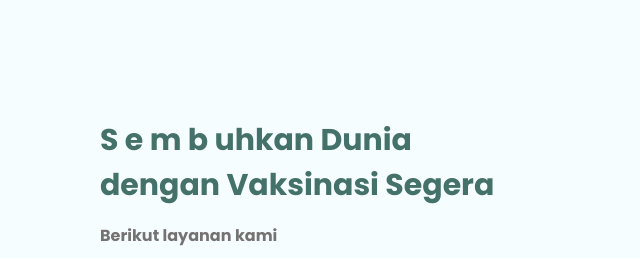
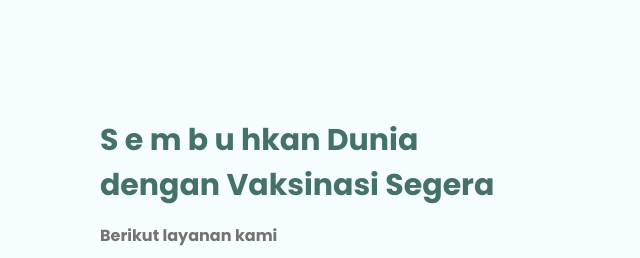
Before and after one commit to Mezzky/Padec, a plain HTML site: page index.html in a window 1280 px wide. Shown: the part 193-451 px from the top of the page, 0-640 px from the left. Drawn offline with Linux system fonts and the light colour scheme.

Commit message:
Update index.html

```diff
--- a/index.html
+++ b/index.html
@@ -32,7 +32,7 @@
     <section id="home" class="home">
         <div class="home-content">
             <div class="motto">
-                <h2>S e m b uhkan Dunia<br> dengan Vaksinasi Segera</h2>
+                <h2>S e m b u hkan Dunia<br> dengan Vaksinasi Segera</h2>
             </div>
             <p>Berikut layanan kami</p>
             <div class="btn">
```
